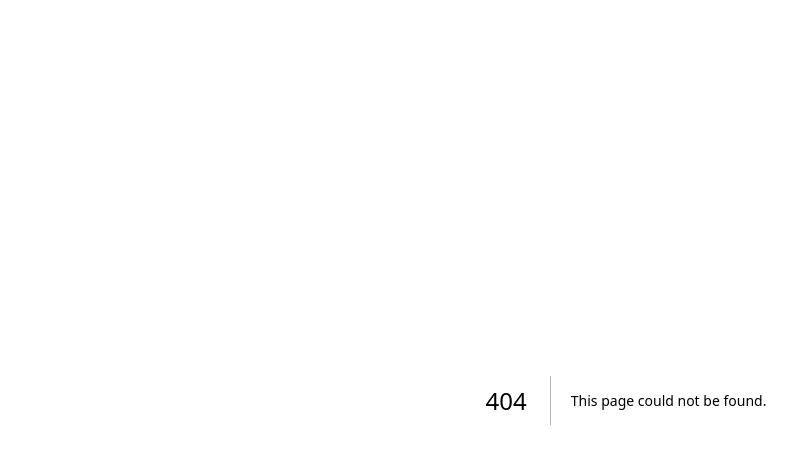
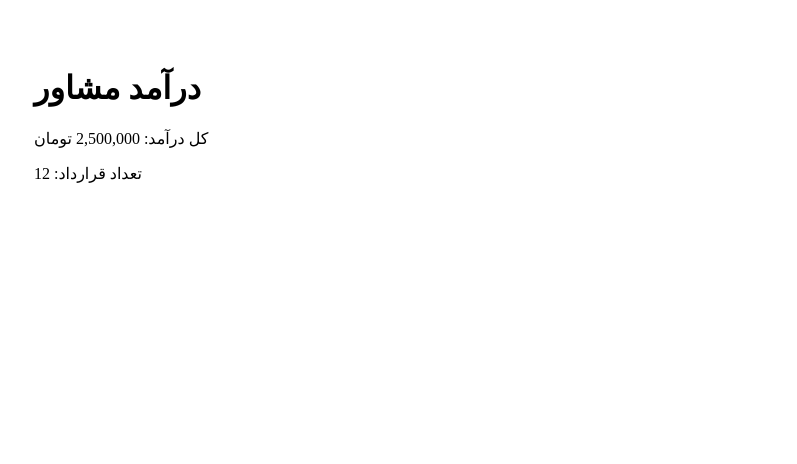
Before and after one commit to m-khonyagar/amline-platform, a Next.js app in the folder next-gen/apps/advisor/: page /finance in a window 1280 px wide. Before the commit this address had no page. Shown: the top 464 px of the page, without its empty margins (14-811 px from the left). Built offline with nearby package versions, Linux system fonts and the light colour scheme.

Commit message:
advisor: add revenue dashboard

```diff
--- /dev/null
+++ b/next-gen/apps/advisor/pages/finance/index.tsx
@@ -0,0 +1,20 @@
+import { useEffect, useState } from 'react'
+
+export default function FinanceDashboard() {
+  const [data, setData] = useState({ total: 0, contracts: 0 })
+
+  useEffect(() => {
+    // fake data for now
+    setData({ total: 2500000, contracts: 12 })
+  }, [])
+
+  return (
+    <div style={{ padding: 40 }}>
+      <h1>درآمد مشاور</h1>
+      <div style={{ marginTop: 20 }}>
+        <p>کل درآمد: {data.total.toLocaleString()} تومان</p>
+        <p>تعداد قرارداد: {data.contracts}</p>
+      </div>
+    </div>
+  )
+}
```
